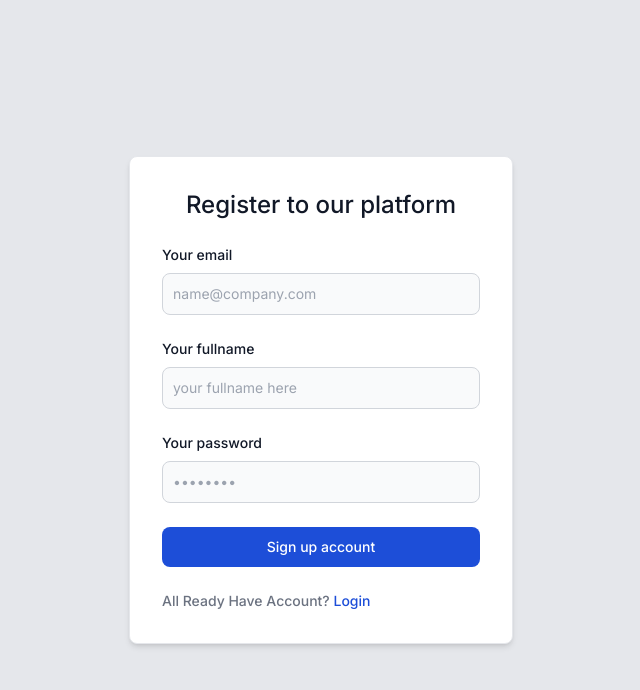
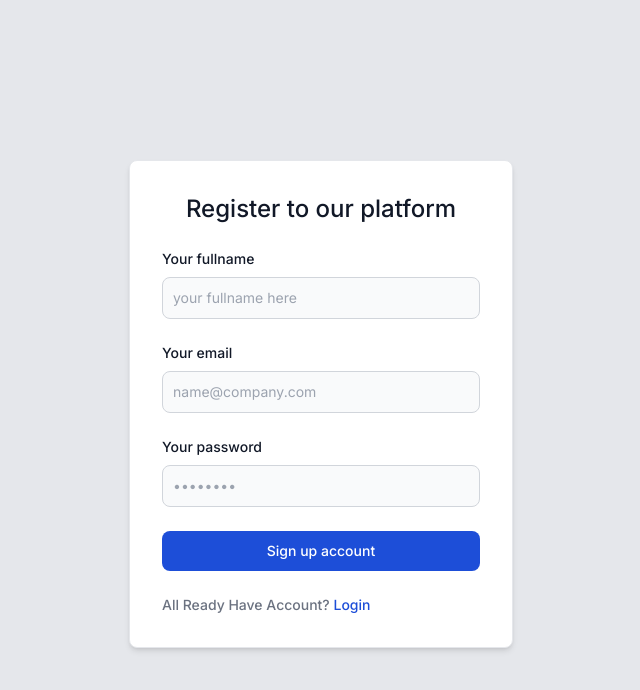
Before and after one commit to muslim2210/next-app-v3, a Next.js app: page /register in a window 1280 px wide. Shown: the top 690 px of the page, without its empty margins (319-959 px from the left). Built offline with nearby package versions, Linux system fonts and the light colour scheme.

Commit message:
auth register

```diff
--- a/package.json
+++ b/package.json
@@ -13,6 +13,7 @@
     "@types/react": "18.2.66",
     "@types/react-dom": "18.2.22",
     "autoprefixer": "10.4.18",
+    "bcrypt": "^5.1.1",
     "eslint": "8.57.0",
     "eslint-config-next": "14.1.3",
     "firebase": "^10.9.0",
@@ -23,5 +24,8 @@
     "react-dom": "18.2.0",
     "tailwindcss": "3.4.1",
     "typescript": "5.4.2"
+  },
+  "devDependencies": {
+    "@types/bcrypt": "^5.0.2"
   }
 }
--- a/src/app/(auth)/register/page.tsx
+++ b/src/app/(auth)/register/page.tsx
@@ -1,13 +1,63 @@
+"use client";
+import { push } from "firebase/database";
 import Link from "next/link";
+import { useRouter } from "next/navigation";
+import { useState } from "react";
 
 export default function RegisterPage() {
+  const { push } = useRouter();
+  const [error, setError] = useState("");
+  const [isLoading, setIsLoading] = useState(false);
+  const handleSubmit = async (e: any) => {
+    e.preventDefault();
+    setError("");
+    setIsLoading(true);
+    const res = await fetch("/api/auth/register", {
+      method: "POST",
+
+      body: JSON.stringify({
+        fullname: e.target.fullname.value,
+        email: e.target.email.value,
+        password: e.target.password.value,
+      }),
+    });
+    if (res.status === 200) {
+      e.target.reset();
+      setIsLoading(false);
+      push("/login");
+    } else {
+      setError("Email already exists");
+      setIsLoading(false);
+    }
+  };
+
   return (
-    <div className="w-full h-screen bg-gray-200 flex justify-center items-center">
-      <div className="bg-white shadow-md border border-gray-200 rounded-lg max-w-sm p-4 sm:p-6 lg:p-8 dark:bg-gray-800 dark:border-gray-700 w-full">
-        <form className="space-y-6" action="#">
+    <div className="w-full h-screen bg-gray-200 flex justify-center items-center flex-col">
+      {error !== "" && (
+        <div className="text-xl font-bold text-red-600">{error}</div>
+      )}
+      <div className="bg-white shadow-md border border-gray-200 rounded-lg mt-2 max-w-sm p-4 sm:p-6 lg:p-8 dark:bg-gray-800 dark:border-gray-700 w-full">
+        <form className="space-y-6" onSubmit={(e) => handleSubmit(e)}>
           <h3 className="text-2xl font-medium text-center text-gray-900 dark:text-white">
             Register to our platform
           </h3>
+
+          <div>
+            <label
+              htmlFor="text"
+              className="text-sm font-medium text-gray-900 block mb-2 dark:text-gray-300"
+            >
+              Your fullname
+            </label>
+            <input
+              type="text"
+              name="fullname"
+              id="fullname"
+              className="bg-gray-50 border border-gray-300 text-gray-900 sm:text-sm rounded-lg focus:ring-blue-500 focus:border-blue-500 block w-full p-2.5 dark:bg-gray-600 dark:border-gray-500 dark:placeholder-gray-400 dark:text-white"
+              placeholder="your fullname here"
+              required
+            />
+          </div>
           <div>
             <label
               htmlFor="email"
@@ -21,22 +71,6 @@ export default function RegisterPage() {
               id="email"
               className="bg-gray-50 border border-gray-300 text-gray-900 sm:text-sm rounded-lg focus:ring-blue-500 focus:border-blue-500 block w-full p-2.5 dark:bg-gray-600 dark:border-gray-500 dark:placeholder-gray-400 dark:text-white"
               placeholder="name@company.com"
-              required
-            />
-          </div>
-          <div>
-            <label
-              htmlFor="text"
-              className="text-sm font-medium text-gray-900 block mb-2 dark:text-gray-300"
-            >
-              Your fullname
-            </label>
-            <input
-              type="text"
-              name="fullname"
-              id="fullname"
-              className="bg-gray-50 border border-gray-300 text-gray-900 sm:text-sm rounded-lg focus:ring-blue-500 focus:border-blue-500 block w-full p-2.5 dark:bg-gray-600 dark:border-gray-500 dark:placeholder-gray-400 dark:text-white"
-              placeholder="your fullname here"
               required
             />
           </div>
@@ -58,10 +92,11 @@ export default function RegisterPage() {
           </div>
 
           <button
+            disabled={isLoading}
             type="submit"
             className="w-full text-white bg-blue-700 hover:bg-blue-800 focus:ring-4 focus:ring-blue-300 font-medium rounded-lg text-sm px-5 py-2.5 text-center dark:bg-blue-600 dark:hover:bg-blue-700 dark:focus:ring-blue-800"
           >
-            Sign up account
+            {isLoading ? "Loading..." : "Sign up account"}
           </button>
           <div className="text-sm font-medium text-gray-500 dark:text-gray-300">
             All Ready Have Account?{" "}
--- /dev/null
+++ b/src/app/api/auth/register/route.ts
@@ -0,0 +1,11 @@
+import { register } from "@/lib/firebase/service";
+import { NextRequest, NextResponse } from "next/server";
+
+export async function POST(request: NextRequest) {
+  const req = await request.json();
+  const res = await register(req);
+  return NextResponse.json(
+    { status: res.status, message: res.message },
+    { status: res.statusCode }
+  );
+}
--- a/src/lib/firebase/service.ts
+++ b/src/lib/firebase/service.ts
@@ -4,8 +4,12 @@ import {
   getDocs,
   getDoc,
   getFirestore,
+  query,
+  where,
+  addDoc,
 } from "firebase/firestore";
 import app from "./init";
+import bcrypt from "bcrypt";
 
 const firestore = getFirestore(app);
 
@@ -24,3 +28,32 @@ export async function retrieveDataById(collectionName: string, id: string) {
   const data = snapshot.data();
   return data;
 }
+
+export async function register(data: {
+  fullname: string;
+  email: string;
+  password: string;
+  role: string;
+}) {
+  const q = query(
+    collection(firestore, "users"),
+    where("email", "==", data.email)
+  );
+  const snapshot = await getDocs(q);
+  const users = snapshot.docs.map((doc) => ({
+    id: doc.id,
+    ...doc.data(),
+  }));
+  if (users.length > 0) {
+    return { status: false, statusCode: 400, message: "Email already exists" };
+  } else {
+    data.role = "admin";
+    data.password = await bcrypt.hash(data.password, 10);
+    try {
+      await addDoc(collection(firestore, "users"), data);
+      return { status: true, statusCode: 200, message: "Register Success" };
+    } catch (error) {
+      return { status: false, statusCode: 400, message: "Register Failed" };
+    }
+  }
+}
```
Also changed, not shown: 1 other file (tests, documents, lock files or other folders).
